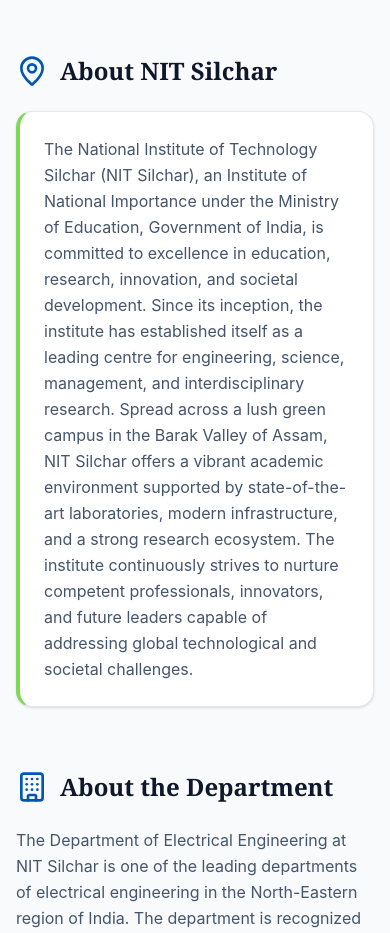
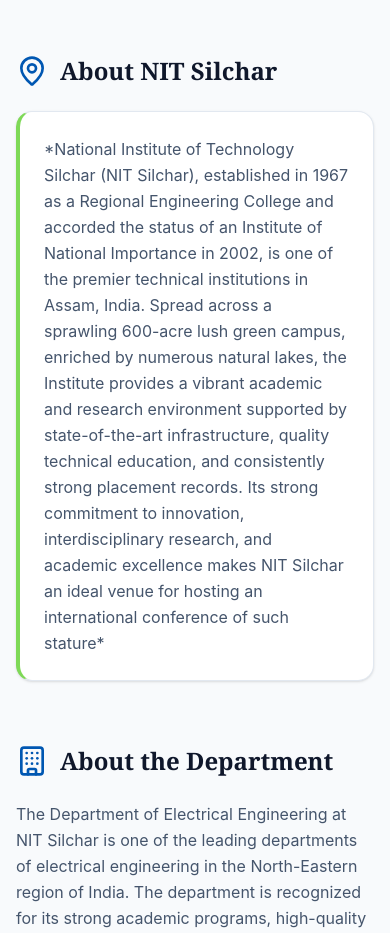
Before and after one commit to irav24/specs-site, a React (Vite) app: page / in a window 390 px wide. Shown: the part 1660-2593 px from the top of the page. Built offline with nearby package versions, Linux system fonts and the light colour scheme.

Commit message:
made other additions

```diff
--- a/src/components/layout/Navbar.jsx
+++ b/src/components/layout/Navbar.jsx
@@ -111,9 +111,9 @@
           </div>
 
           {/* Right Side: NITS & IEEE Logos (Hidden on small screens to save space) */}
-          <div className="hidden lg:flex w-full lg:w-1/4 items-center justify-end gap-6">
+          <div className="hidden lg:flex w-full lg:w-1/4 items-center justify-end gap-4">
              <img src="/nitslogo.png" alt="NIT Silchar Logo" className="h-16 lg:h-20 w-auto object-contain" />
-             <img src="/Sponsor.png" alt="Sponsor logo" className="h-16 lg:h-20 w-auto object-contain" />
+             <img src="/Sponsor.png" alt="Sponsor logo" className="h-16 lg:h-28 w-auto object-contain" />
                           <img src="/sponsor2.jpeg" alt="Sponsor logo" className="h-16 lg:h-20 w-auto object-contain" />
 
           </div>
--- a/src/pages/Home.jsx
+++ b/src/pages/Home.jsx
@@ -102,8 +102,7 @@
               <div className="space-y-5 text-slate-600 text-base md:text-lg leading-relaxed bg-white p-6 md:p-8 rounded-2xl border border-slate-200 shadow-sm border-l-4 border-l-[#7ed957]">
                 <p>
 
-The National Institute of Technology Silchar (NIT Silchar), an Institute of National Importance under the Ministry of Education, Government of India, is committed to excellence in education, research, innovation, and societal development. Since its inception, the institute has established itself as a leading centre for engineering, science, management, and interdisciplinary research. Spread across a lush green campus in the Barak Valley of Assam, NIT Silchar offers a vibrant academic environment supported by state-of-the-art laboratories, modern infrastructure, and a strong research ecosystem. The institute continuously strives to nurture competent professionals, innovators, and future leaders capable of addressing global technological and societal challenges.
-                </p>
+*National Institute of Technology Silchar (NIT Silchar), established in 1967 as a Regional Engineering College and accorded the status of an Institute of National Importance in 2002, is one of the premier technical institutions in Assam, India. Spread across a sprawling 600-acre lush green campus, enriched by numerous natural lakes, the Institute provides a vibrant academic and research environment supported by state-of-the-art infrastructure, quality technical education, and consistently strong placement records. Its strong commitment to innovation, interdisciplinary research, and academic excellence makes NIT Silchar an ideal venue for hosting an international conference of such stature*                </p>
               </div>
             </article>
 
```
